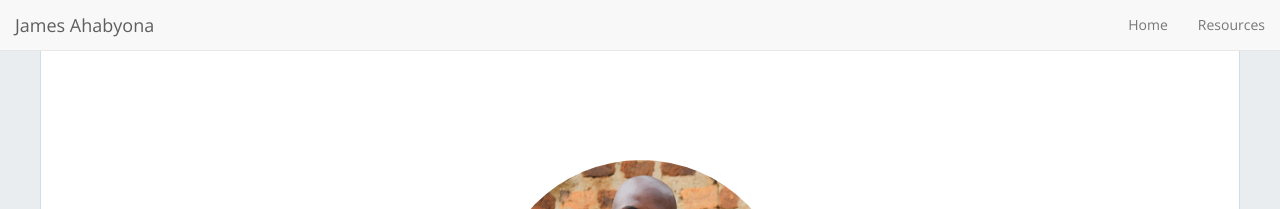
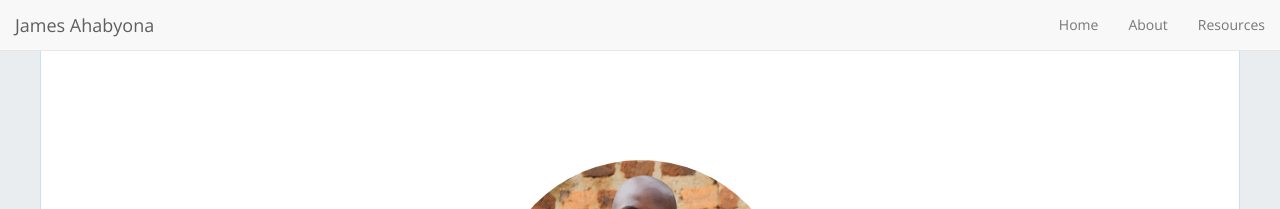
Before and after one commit to mariaelenaguer/mariaelenaguer.github.io, a Jekyll site: the page built from index.html, in a window 1280 px wide. Shown: the top 209 px of the page. Built offline with Jekyll 4.4.1, drawn with Linux system fonts in a browser that asks for light colours; nearby versions of some CDN libraries; the list of posts is cut into pages by our own code.

Commit message:
Update _config.yml

```diff
--- a/_config.yml
+++ b/_config.yml
@@ -102,4 +102,5 @@ enable_contact: false
 enable_nav: true
 nav_item:
   - { url: '/', text: 'Home' }
+  - { url: '/About', text: 'About' }
   - { url: '/Resources', text: 'Resources' }
```
